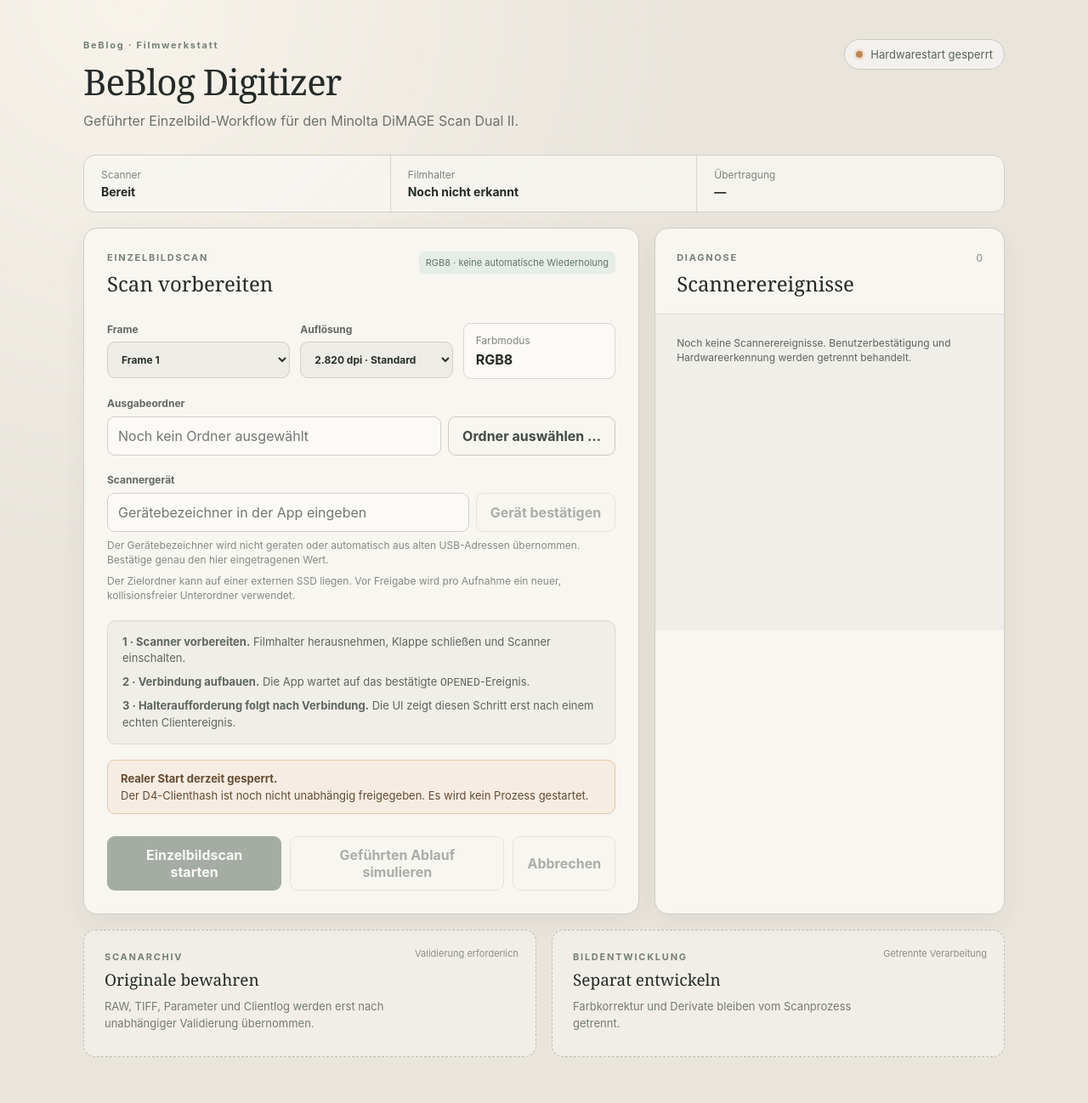
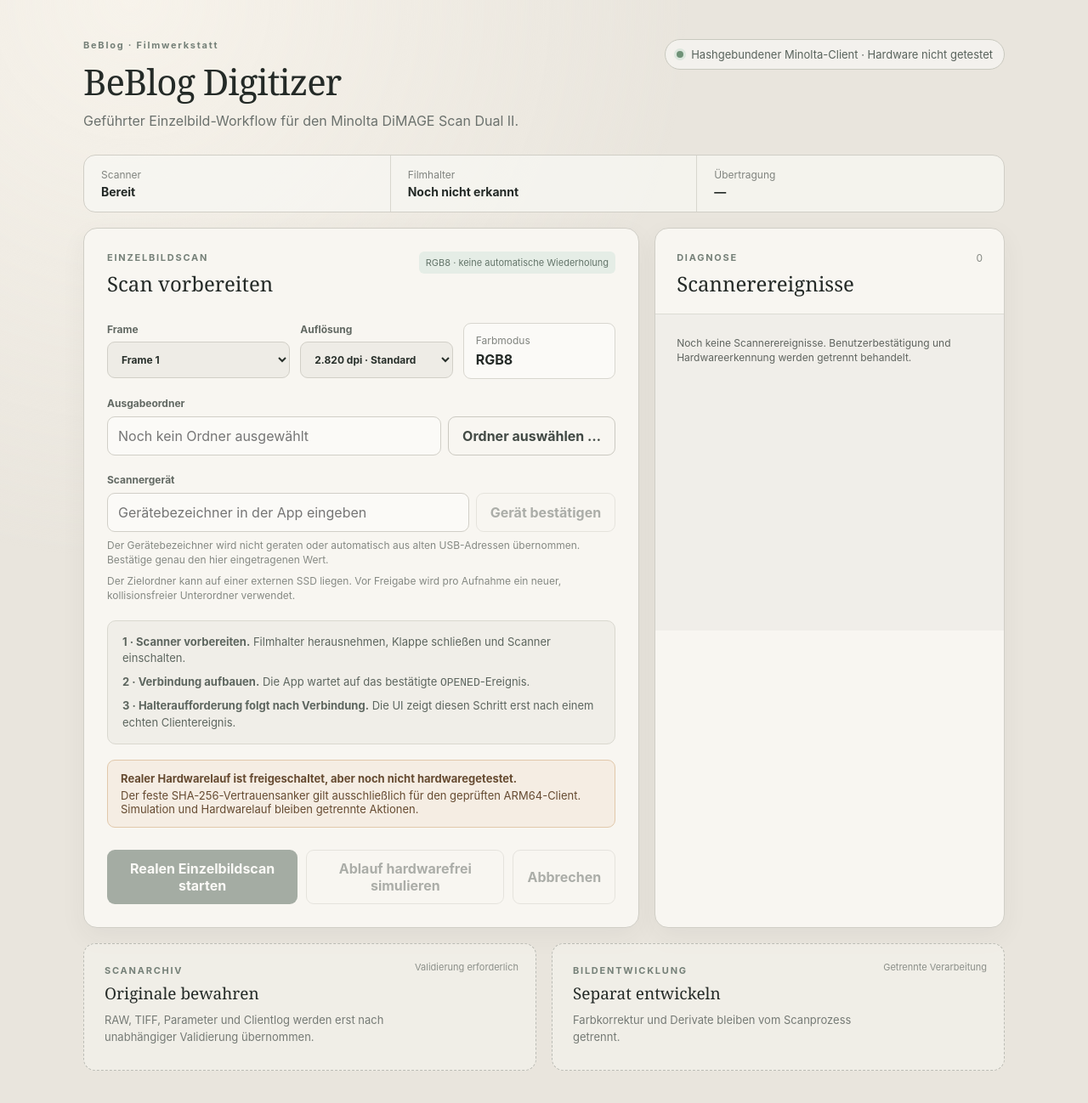
Before and after one commit to bjoepen/BeBlog-Digitizer, a Svelte app: page / in a window 1280 px wide. Shown: the top 1298 px of the page at 85% size. Built offline with nearby package versions, Linux system fonts and the light colour scheme.

Commit message:
Approve pinned Minolta client for guided scan

```diff
--- a/src/App.svelte
+++ b/src/App.svelte
@@ -14,7 +14,7 @@
   let exportNotice = "";
   let simulationMode = false;
   let events: { label: string; detail: string; error?: boolean }[] = [];
-  const clientApproved = false;
+  const clientApproved = true;
   const stateNames: Record<string, string> = {
     idle: "Bereit", openingScanner: "Scanner wird initialisiert", awaitingHolderConfirmation: "Verbindung bestätigt",
     waitingForHolderDetection: "Warte auf tatsächliche Haltererkennung", positioningFrame: "Frame wird positioniert",
@@ -85,7 +85,7 @@
 <main>
   <header>
     <div><p class="eyebrow">BeBlog · Filmwerkstatt</p><h1>BeBlog Digitizer</h1><p class="subtitle">Geführter Einzelbild-Workflow für den Minolta DiMAGE Scan Dual II.</p></div>
-    <div class="adapter-badge locked"><span></span>Hardwarestart gesperrt</div>
+    <div class="adapter-badge"><span></span>Hashgebundener Minolta-Client · Hardware nicht getestet</div>
   </header>
 
   <section class="status-strip" aria-label="Scannerstatus">
@@ -123,8 +123,8 @@
 
       {#if projection.error}<p class="error-banner" role="alert">{projection.error}</p>{/if}
       {#if exportNotice}<p class="success-banner" role="status">{exportNotice}</p>{/if}
-      <div class="gate" role="status"><strong>Realer Start derzeit gesperrt.</strong><span>{clientApproved ? "Client ist freigegeben." : "Der D4-Clienthash ist noch nicht unabhängig freigegeben. Es wird kein Prozess gestartet."}</span></div>
-      <div class="actions"><button class="primary" disabled={!clientApproved || !outputFolder.trim() || !device.trim() || confirmedDevice !== device || projection.state !== "idle"} on:click={startGuidedScan}>Einzelbildscan starten</button><button class="secondary" disabled={!outputFolder.trim() || projection.state !== "idle"} on:click={startGuidedSimulation}>Geführten Ablauf simulieren</button><button class="secondary" disabled={projection.state === "idle" || projection.state === "completed" || projection.state === "failed" || projection.state === "cancelled" || projection.state === "timedOut"} on:click={cancelGuidedScan}>Abbrechen</button></div>
+      <div class="gate" role="status"><strong>Realer Hardwarelauf ist freigeschaltet, aber noch nicht hardwaregetestet.</strong><span>Der feste SHA-256-Vertrauensanker gilt ausschließlich für den geprüften ARM64-Client. Simulation und Hardwarelauf bleiben getrennte Aktionen.</span></div>
+      <div class="actions"><button class="primary" disabled={!clientApproved || !outputFolder.trim() || !device.trim() || confirmedDevice !== device || projection.state !== "idle"} on:click={startGuidedScan}>Realen Einzelbildscan starten</button><button class="secondary" disabled={!outputFolder.trim() || projection.state !== "idle"} on:click={startGuidedSimulation}>Ablauf hardwarefrei simulieren</button><button class="secondary" disabled={projection.state === "idle" || projection.state === "completed" || projection.state === "failed" || projection.state === "cancelled" || projection.state === "timedOut"} on:click={cancelGuidedScan}>Abbrechen</button></div>
     </section>
 
     <aside class="card log-card"><div class="section-heading"><div><p class="step">DIAGNOSE</p><h2>Scannerereignisse</h2></div><span>{events.length}</span></div>
```
Also changed, not shown: 3 other files (tests, documents, lock files or other folders).
